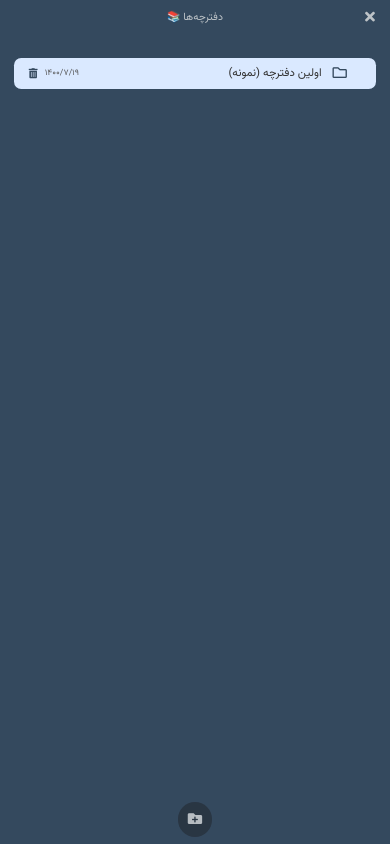
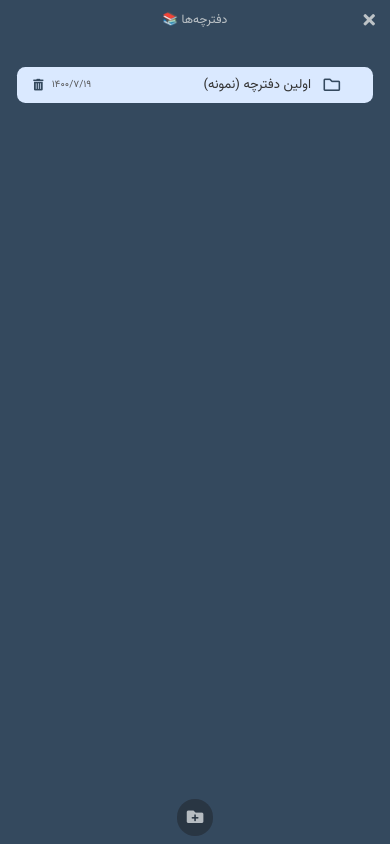
Before and after one commit to Alimelon1384/booklet, a website built with Parcel: page index.html in a window 390 px wide. Both pictures are taken after a click on the element 368 px from the left and 19 px from the top of the page. Built offline with nearby package versions, Linux system fonts and the light colour scheme.

Commit message:
bug resolved

```diff
--- a/index.html
+++ b/index.html
@@ -28,7 +28,10 @@
 			<div class="directories">
 				<div class="directories-container"></div>
 				<div class="directories-icons">
-					<figure class="btn--add-dir directories-icon">
+					<figure
+						class="btn--add-dir directories-icon"
+						title="ایجاد دفترچه"
+					>
 						<i class="fas fa-folder-plus"></i>
 					</figure>
 				</div>
--- a/src/css/main.css
+++ b/src/css/main.css
@@ -447,10 +447,9 @@ body {
 }
 
 .open {
-	transform: translate(-100%);
 }
+
 .close {
-	right: -100%;
 }
 
 .btn--open-dirs,
@@ -466,7 +465,7 @@ body {
 
 @media screen and (max-width: 1024px) {
 	:root {
-		font-size: 45%;
+		font-size: 52%;
 	}
 	.directories {
 		flex-basis: 30%;
@@ -476,10 +475,15 @@ body {
 	}
 }
 
-@media screen and (max-width: 480px) {
-	:root {
-		font-size: 45%;
+@media screen and (max-width: 650px) {
+	.open {
+		transform: translate(-100%);
 	}
+
+	.close {
+		right: -100%;
+	}
+
 	.directories {
 		position: absolute;
 		width: 100%;
--- a/src/js/views/pathView.js
+++ b/src/js/views/pathView.js
@@ -6,7 +6,9 @@ class PathView extends View {
 	generateMarkup() {
 		return `
 		<div class="path__icons">
-			<figure class="path__icon btn--add-note ${this.state ? "" : "disable"}">
+			<figure class="path__icon btn--add-note ${
+				this.state ? "" : "disable"
+			}" title="ایجاد یادداشت">
 				<i class="fas fa-file-medical"></i>
 			</figure>
 		</div>
```
